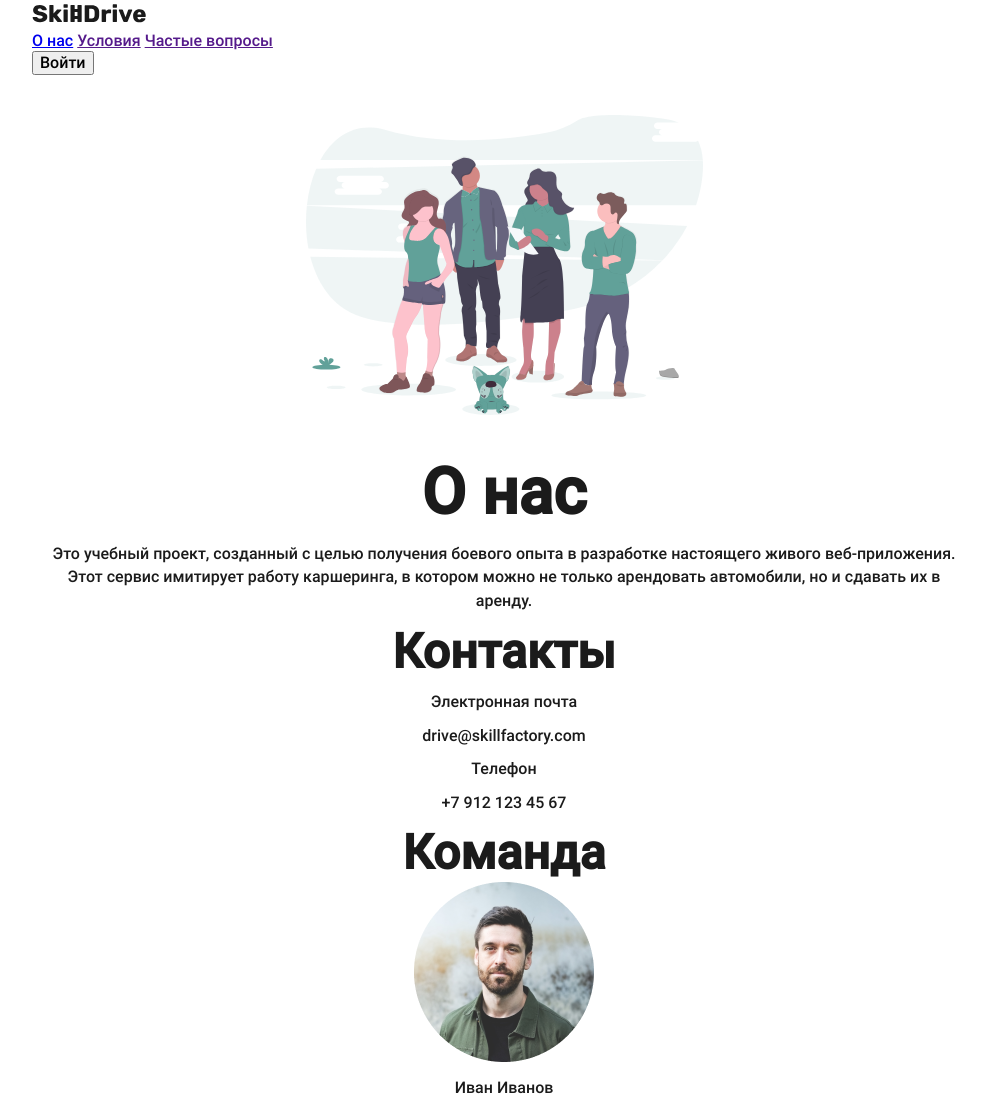
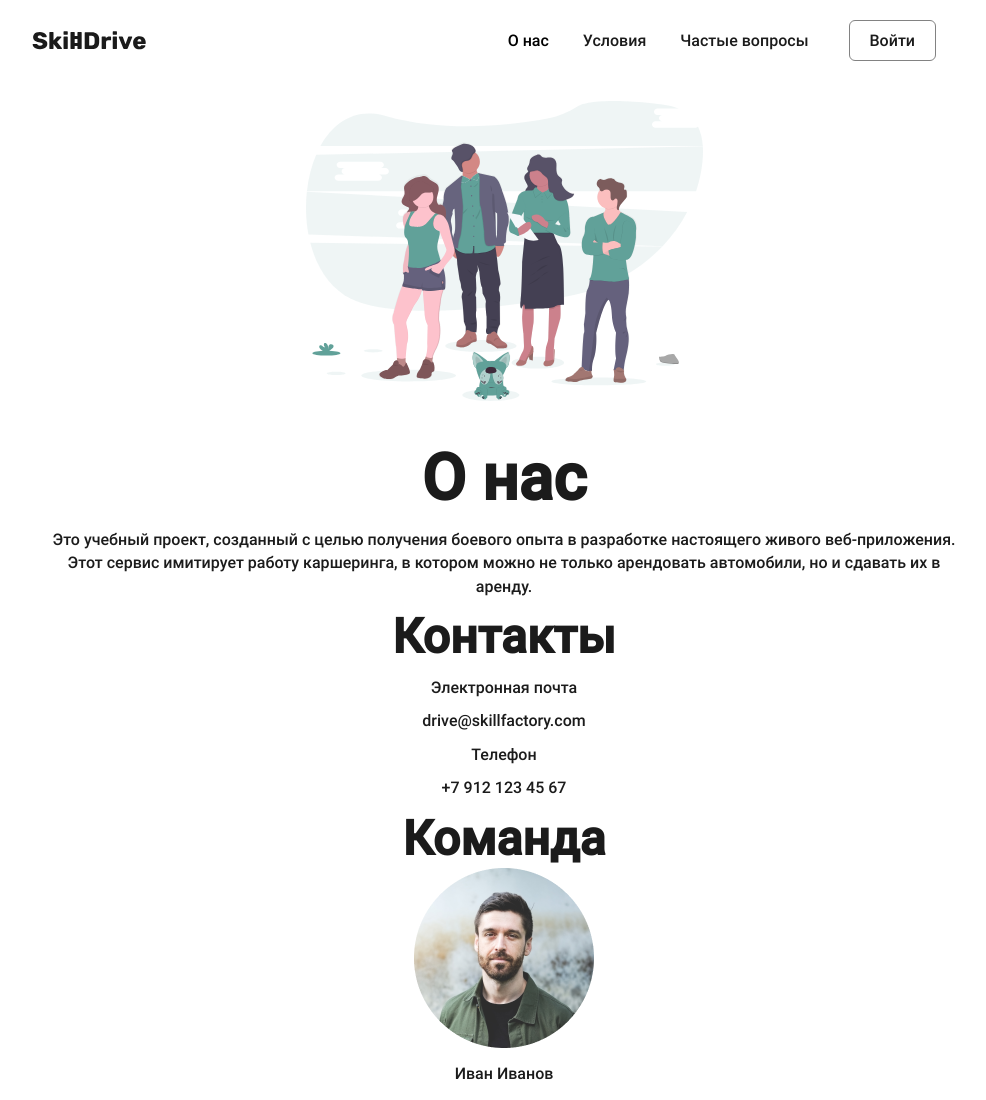
Before and after one commit to Argon-dream/SF-Drive_homework, a plain HTML site: page module17.html in a window 1280 px wide. Shown: the top 1100 px of the page, without its empty margins (136-1122 px from the left). Drawn offline with Linux system fonts and the light colour scheme.

Commit message:
Update module17.html

```diff
--- a/module17.html
+++ b/module17.html
@@ -6,18 +6,20 @@
     <link rel="stylesheet" type="text/css" href="src/css/style.css" />
 </head>
 <body>
-<header class="content__container">
+<header>
+    <div class="menu__frame content__container">
       <img src="src/img/icon/logo.svg" alt="Logo picture" width="115" height="28">
-      <div class="menu-wrapper">
+      <div class="menu__frame-wrapper">
         <nav>
-            <a class="menu-link is-animated is-active" href="module17.html">О нас</a>
-            <a class="menu-link is-animated" href="">Условия</a>
-            <a class="menu-link is-animated" href="">Частые вопросы</a>
+            <a class="menu__frame-wrapper-link is-animated is-active" href="module17.html">О нас</a>
+            <a class="menu__frame-wrapper-link is-animated" href="">Условия</a>
+            <a class="menu__frame-wrapper-link is-animated" href="">Частые вопросы</a>
         </nav>
-        <button class="menu-button">
+        <button class="menu__frame-wrapper-button">
             <span>Войти</span>
         </button>
       </div>
+    </div>
 </header>
 <main>
     <section class="first__fame">
```
